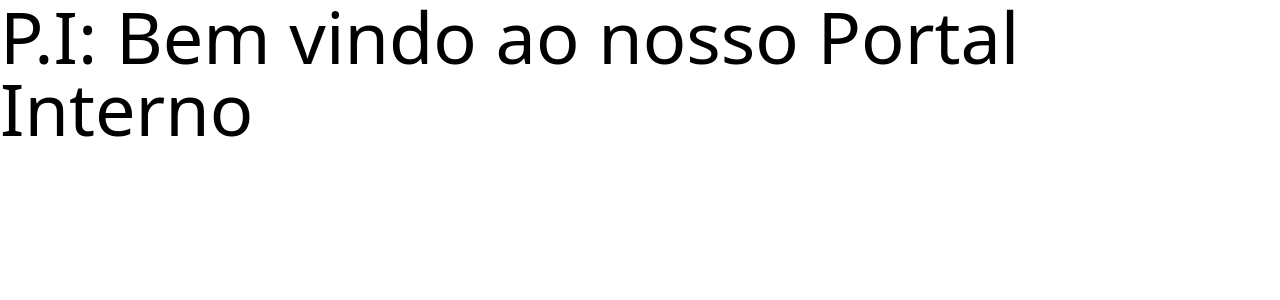
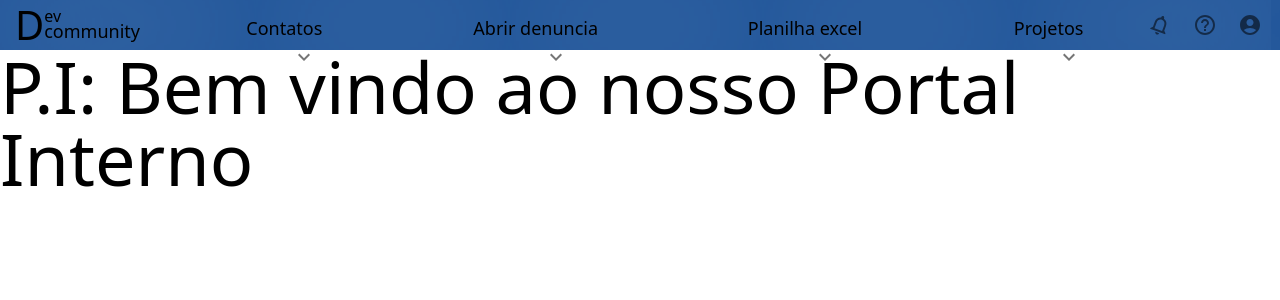
Before and after one commit to Maua-Dev/portal_interno_front, a Next.js app: page / in a window 1280 px wide. Shown: the top 300 px of the page. Built offline with nearby package versions, Linux system fonts and the light colour scheme.

Commit message:
added helpers🧙🧙

```diff
--- a/package.json
+++ b/package.json
@@ -11,6 +11,10 @@
     "test": "jest -u"
   },
   "dependencies": {
+    "@emotion/react": "^11.11.1",
+    "@emotion/styled": "^11.11.0",
+    "@mui/icons-material": "^5.14.0",
+    "@mui/material": "^5.14.0",
     "@types/node": "^18.15.11",
     "@types/react": "18.0.32",
     "@types/react-dom": "18.0.11",
--- a/src/app/components/Link.tsx
+++ /dev/null
@@ -1,17 +0,0 @@
-import LinkNext from 'next/link'
-import React from 'react'
-import styles from './Link.module.css'
-
-export default function LinkComponent({
-  href,
-  children
-}: {
-  href: string
-  children: React.ReactNode
-}) {
-  return (
-    <LinkNext className={styles.link} href={`/${href}`}>
-      {children}
-    </LinkNext>
-  )
-}
--- /dev/null
+++ b/src/app/components/Navbar.tsx
@@ -0,0 +1,82 @@
+import styles from './navbar.module.css'
+import { url } from 'inspector'
+
+import KeyboardArrowDownIcon from '@mui/icons-material/KeyboardArrowDown'
+import NotificationsNoneIcon from '@mui/icons-material/NotificationsNone'
+import HelpOutlineIcon from '@mui/icons-material/HelpOutline'
+import AccountCircleIcon from '@mui/icons-material/AccountCircle'
+import IconButton from '@mui/material/IconButton'
+
+export default function NavBar() {
+  const linksList = [
+    {
+      id: 1,
+      text: 'Contatos',
+      url: ''
+    },
+    {
+      id: 2,
+      text: 'Abrir denuncia',
+      url: ''
+    },
+    {
+      id: 3,
+      text: 'Planilha excel',
+      url: ''
+    },
+    {
+      id: 4,
+      text: 'Projetos',
+      url: ''
+    }
+  ]
+
+  const iconsList = [
+    {
+      id: 1,
+      icon_name: <NotificationsNoneIcon className={styles.bell} />,
+      url: ''
+    },
+    {
+      id: 2,
+      icon_name: <HelpOutlineIcon className={styles.question} />,
+      url: ''
+    },
+    {
+      id: 3,
+      icon_name: <AccountCircleIcon className={styles.bigger} />,
+      url: ''
+    }
+  ]
+
+  return (
+    <div className={styles.main}>
+      <div className={styles.logo}>
+        <h1>D</h1>
+        <div>
+          <h2>ev</h2>
+          <h3>community</h3>
+        </div>
+      </div>
+      <div className={styles.links}>
+        {linksList.map((link, index) => {
+          return (
+            <button key={index}>
+              <p className={styles.inside_button}>
+                {link.text}
+                <IconButton key={index} className="bg-transparent">
+                  <KeyboardArrowDownIcon />
+                </IconButton>
+              </p>
+            </button>
+          )
+        })}
+      </div>
+      <div className={styles.right_side}>
+        {iconsList.map((icon, index) => {
+          return <IconButton key={index}>{icon.icon_name}</IconButton>
+        })}
+      </div>
+    </div>
+  )
+}
--- /dev/null
+++ b/src/app/components/little-components/Error.tsx
@@ -0,0 +1,10 @@
+import { ReactNode } from 'react'
+
+const MessageErrorLogin = ({ children }: { children: ReactNode }) => {
+  return <span className="flex justify-center">{children}</span>
+}
+const MessageErrorRegister = ({ children }: { children: ReactNode }) => {
+  return <span className="flex justify-center">{children}</span>
+}
+
+export { MessageErrorLogin, MessageErrorRegister }
--- /dev/null
+++ b/src/app/components/navbar.module.css
@@ -0,0 +1,90 @@
+.main {
+    background-color: #023e8a;
+    box-shadow: inset 0 0 1000px #4672ac;
+
+    height: 50px;
+
+    display: flex;
+    flex-direction: row;
+}
+
+.logo {
+    margin-left: 15px;
+
+    display: flex;
+    align-items: center;
+}
+
+.logo h1 { /* Text: D */
+    font-size: 40px;
+}
+
+.logo h2 { /* Text: ev */
+    margin-top: 8px;
+}
+
+.logo h3 { /* Text: Community */
+    font-size: 18px;
+    font-weight: lighter;
+    position: relative;
+    bottom: 10px;
+}
+
+.links {
+    margin-left: 10px;
+
+    display: flex;
+    flex-direction: row;
+}
+
+.links button{
+    margin-left: 40px;
+    padding: 0px 15px;
+
+    height: 100%;
+    background: rgba(255, 255, 255, 0);
+
+    border: none;
+
+    font-size: 18px;
+    font-weight: lighter;
+
+    cursor: pointer;
+}
+
+.links button:hover {
+    color: black;
+    background: rgba(255, 255, 255, 1);
+}
+
+.inside_button {
+    margin-top: 15px;
+}
+
+.arrow_down { /* Button Icon */
+    height: 10px;
+}
+
+.right_side {
+    margin: auto 10px auto auto;
+
+    display: flex;
+    flex-direction: row;
+    align-items: center;
+
+}
+
+.bell, .question {
+    font-size: 20px;
+    margin-right: 5px;
+    cursor: pointer;
+}
+
+.bell {
+    rotate: 20deg;
+}
+
+.bigger {
+    font-size: 25px;
+    cursor: pointer;
+}
--- a/src/app/page.tsx
+++ b/src/app/page.tsx
@@ -1,4 +1,5 @@
 import { Inter } from 'next/font/google'
+import NavBar from './components/Navbar'
 // import { UserProvider } from '@/contexts/user_provider'
 
 const inter = Inter({ subsets: ['latin'] })
@@ -8,6 +9,7 @@ export default function Home() {
     <main className="">
       <div className="flex flex-col">
         <div>
+          <NavBar />
           <h1 className="text-7xl">P.I: Bem vindo ao nosso Portal Interno</h1>
         </div>
       </div>
--- a/src/app/time_log/page.tsx
+++ /dev/null
@@ -1,32 +0,0 @@
-import styles from './time_log.module.css'
-
-export default function TimeLog() {
-  return (
-    <>
-      <main className={styles.page}>
-        <header className={styles.header}>
-          <div className={styles.content}>
-            <h1>IMG</h1>
-            <div>
-              <p>LUCAS FERNANDES (UX/UI)</p>
-              <p>1 ANO / DESIGN</p>
-              <p>tarefas em andamento</p>
-            </div>
-            <button>editar</button>
-          </div>
-          <div className={styles.hours}>
-            <p>Horas totais</p>
-            <span>00:00</span>
-          </div>
-        </header>
-        <section className={styles.projects}>
-          <aside>
-            <h2>Projetos</h2>
-            <h2>Histórico</h2>
-          </aside>
-          <article>Projeto 1</article>
-        </section>
-      </main>
-    </>
-  )
-}
```
Also changed, not shown: src/app/components/Link.module.css (deleted, +0 -9 lines), src/app/time_log/time_log.module.css (deleted, +0 -44 lines), 1 other file (tests, documents, lock files or other folders).
